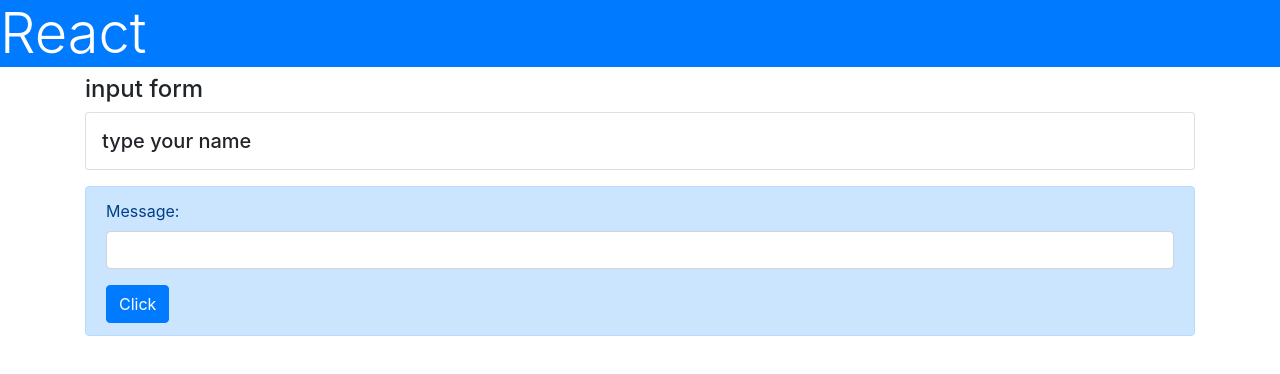
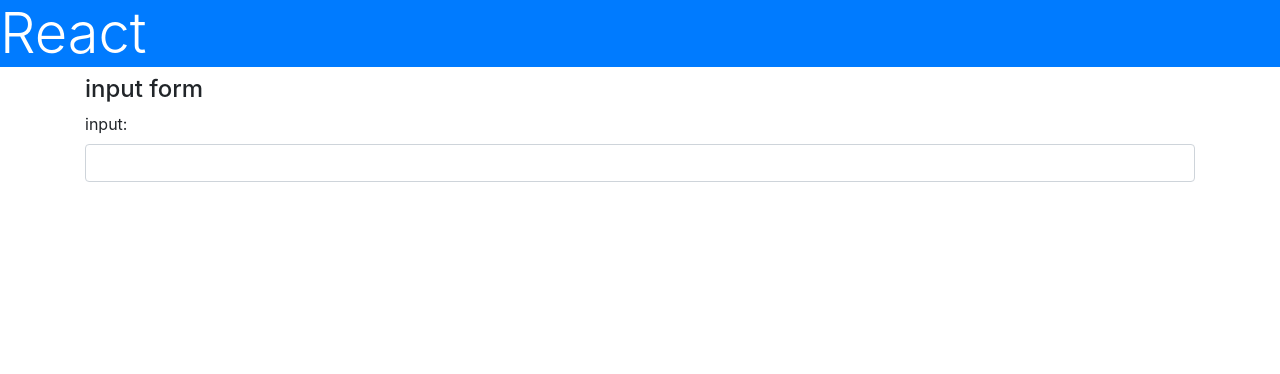
Before and after one commit to oku3san/react-and-nextjs-tutorial-react, a React (Create React App) app: page / in a window 1280 px wide. Shown: the top 374 px of the page. Built offline with nearby package versions, Linux system fonts and the light colour scheme.

Commit message:
3-4 onChenge onCheck

```diff
--- a/src/App.tsx
+++ b/src/App.tsx
@@ -8,16 +8,10 @@
 
   const [title, setTitle] = useState('input form')
   const [message, setMessage] = useState('type your name')
+  const [max, setMax] = useState(10)
 
-  const doChange = (event: any) => {
-    input = event.target.value
-  }
-
-  const doSubmit = (event: any) => {
-    console.log('aaa')
-    setTitle('send form')
-    setMessage('Hello, ' + input + '!!')
-    event.preventDefault()
+  const doCheck = (event: any) => {
+    alert(`${event.target.value} は長すぎます。(最大 ${max} 文字)`)
   }
 
   return (
@@ -25,19 +19,36 @@
       <h1 className="bg-primary text-white display-4">React</h1>
       <div className="container">
         <h4>{title}</h4>
-        <p className="card h5 p-3">{message}</p>
-        <div className="alert alert-primary mt-3">
-          <form onSubmit={doSubmit}>
-            <div className="form-group">
-              <label>Message:</label>
-              <input type="text" className="form-control" onChange={doChange} />
-            </div>
-            <input type="submit" className="btn btn-primary" value="Click" />
-          </form>
-        </div>
+        <Message maxlength={max} onCheck={doCheck} />
       </div>
     </>
   )
 }
 
+const Message = (props: any) => {
+
+  const li: any = {
+    fontSize: "14pt",
+    fontWeight: "bold",
+    color: "#090",
+  }
+
+  const doChange = (event: any) => {
+    if (event.target.value.length > props.maxlength) {
+      props.onCheck(event)
+      event.target.value.substr(0, props.maxlength)
+    }
+  }
+
+  return (
+    <>
+      <div className="form-group">
+        <label>input:</label>
+        <input type="text" className="form-control" onChange={doChange} />
+      </div>
+    </>
+  )
+
+}
+
 export default App;
```
